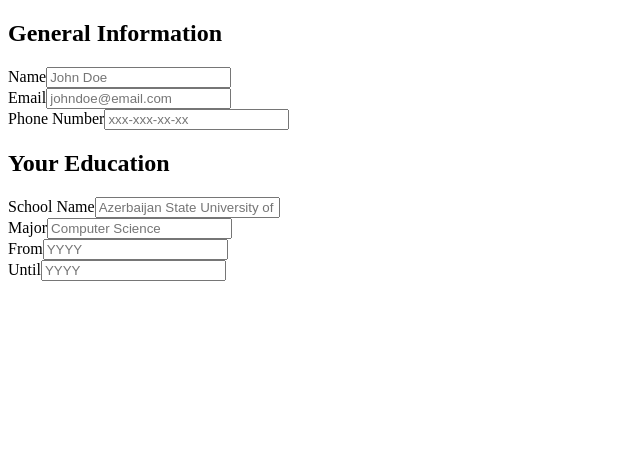
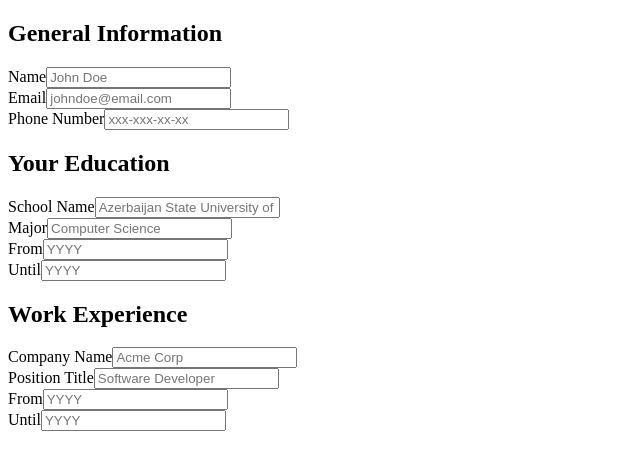
Before and after one commit to ValienteRitter/CV-generator-application, a React (Vite) app: page / in a window 1280 px wide. Shown: the top 470 px of the page, without its empty margins (0-640 px from the left). Built offline with nearby package versions, Linux system fonts and the light colour scheme.

Commit message:
Feat: Create section for editing Work experience information

```diff
--- a/src/CVForm.jsx
+++ b/src/CVForm.jsx
@@ -1,11 +1,13 @@
 import { GeneralInfoForm } from "./components/GeneralInfoForm";
 import { EducationForm } from "./components/EducationForm";
+import { WorkExperienceForm } from "./components/WorkExperienceForm";
 
 export function CVForm() {
     return (
         <>
             <GeneralInfoForm />
             <EducationForm />
+            <WorkExperienceForm />
         </>
     )
 }
--- a/src/components/GeneralInfoForm.jsx
+++ b/src/components/GeneralInfoForm.jsx
@@ -3,7 +3,7 @@ import { Input } from "./Input"
 export function GeneralInfoForm() {
     return (
         <section>
-            <h1>General Information</h1>
+            <h2>General Information</h2>
             <form>
                 <Input label='Name' name='name' placeholder='John Doe' />
                 <Input type="email" label='Email' name='email' placeholder='johndoe@email.com' />
--- /dev/null
+++ b/src/components/WorkExperienceForm.jsx
@@ -0,0 +1,17 @@
+import { Input } from "./Input";
+
+export function WorkExperienceForm() {
+    return (
+        <section>
+            <h2>Work Experience</h2>
+            <form>
+                <Input label='Company Name' name='company-name' id='company-name' placeholder='Acme Corp' />
+                <Input label='Position Title' name='position-title' id='position-title' placeholder='Software Developer' />
+                <div>
+                    <Input pattern='^(19|20)\d{2}$' label='From' name='from' id='from' placeholder='YYYY' />
+                    <Input pattern='^(19|20)\d{2}$' label='Until' name='until' id='until' placeholder='YYYY' />
+                </div>
+            </form>
+        </section>
+    )
+}
```
